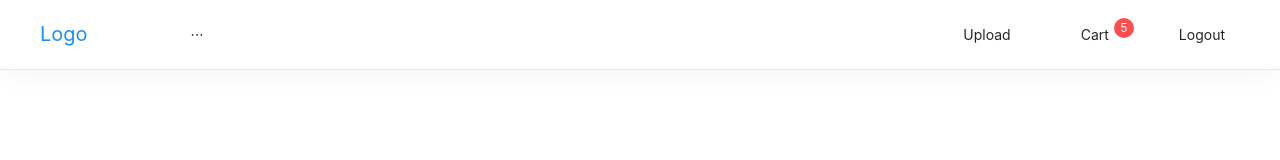
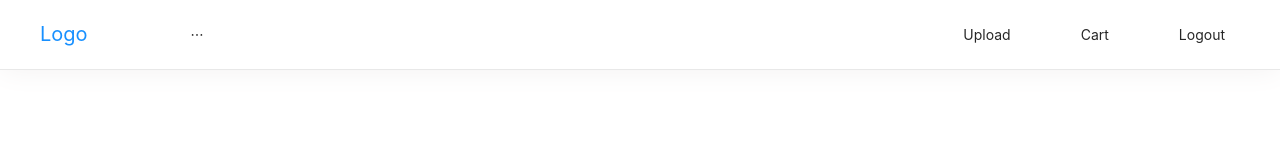
Before and after one commit to numeru/shopping-mall-clone, a React (Create React App) app in the folder client/: page /history in a window 1280 px wide. Shown: the top 160 px of the page. Built offline with nearby package versions, Linux system fonts and the light colour scheme.

Commit message:
add cart page

```diff
--- a/client/src/components/views/NavBar/Sections/RightMenu.js
+++ b/client/src/components/views/NavBar/Sections/RightMenu.js
@@ -37,7 +37,7 @@ function RightMenu(props) {
           <a href="/product/upload">Upload</a>
         </Menu.Item>
         <Menu.Item key="cart">
-          <Badge count={5}>
+          <Badge count={user.userData && user.userData.cart.length}>
             <a href="/user/cart">Cart</a>
           </Badge>
         </Menu.Item>
```
